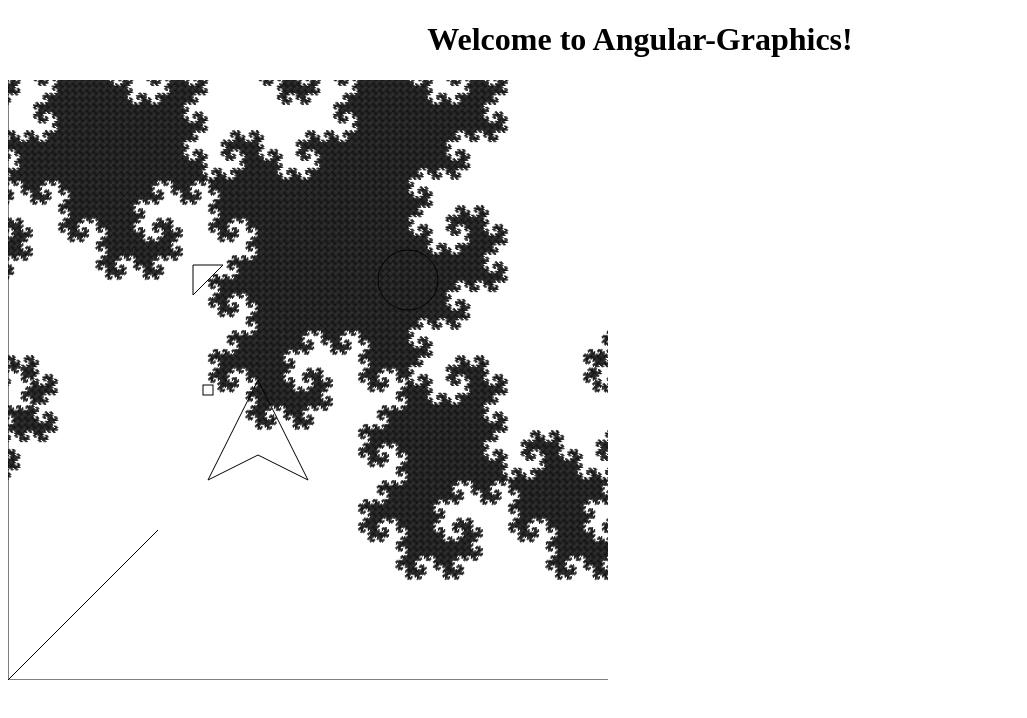
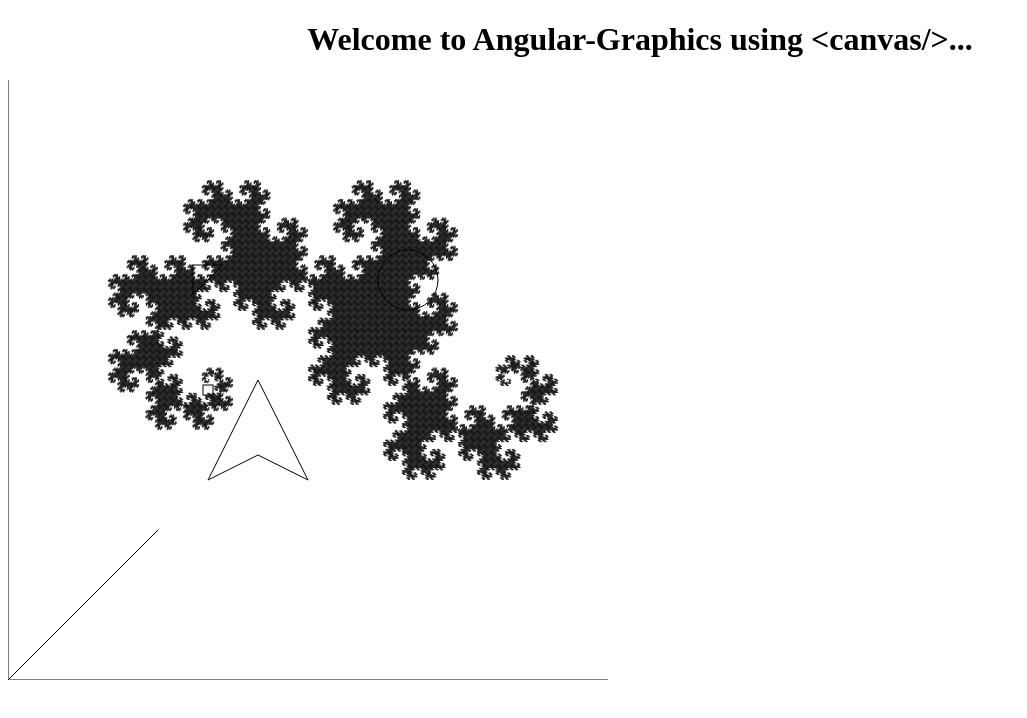
Before and after one commit to SpilledMilkCOM/Angular-Graphics, an Angular app: page / in a window 1280 px wide. Shown: the top 718 px of the page, without its empty margins (0-1027 px from the left). Built offline with nearby package versions, Linux system fonts and the light colour scheme.

Commit message:
Added dragon fractal component

```diff
--- a/src/app/app.component.html
+++ b/src/app/app.component.html
@@ -1,9 +1,20 @@
 <!--The content below is only a placeholder and can be replaced.-->
 <div style="text-align:center">
   <h1>
-    Welcome to {{ title }}!
+    Welcome to {{ title }}...
   </h1>
 </div>
+
+<!-- <mat-tab-group>
+  <mat-tab label="One">
+    <h1>Some tab content</h1>
+    <p>...</p>
+  </mat-tab>
+  <mat-tab label="Two">
+    <h1>Some more tab content</h1>
+    <p>...</p>
+  </mat-tab>
+</mat-tab-group> -->
 
 <gr-drawing id="theMainCanvas"></gr-drawing>
 
--- a/src/app/app.component.ts
+++ b/src/app/app.component.ts
@@ -6,5 +6,5 @@ import { Component } from '@angular/core';
   styleUrls: ['./app.component.css']
 })
 export class AppComponent {
-  title = 'Angular-Graphics';
+  title = 'Angular-Graphics using <canvas/>';
 }
--- a/src/app/components/drawing/drawing.component.ts
+++ b/src/app/components/drawing/drawing.component.ts
@@ -79,7 +79,7 @@ export class DrawingComponent implements OnInit {
         // Test dragon fractal
 
         //drawWorld.addElement(new DrawDragonFractal(new Line(new Point(100, 100), new Point(600, 600)), 3));
-        drawWorld.addElement(new DrawDragonFractal(new Line(new Point(0, 300), new Point(600, 300)), 19));
+        drawWorld.addElement(new DrawDragonFractal(new Line(new Point(200, 300), new Point(500, 300)), 17));
 
         drawWorld.draw(this.context);
     }
```
Also changed, not shown: src/app/components/drawing/fractal.component copy.ts (added, +36 -0 lines).
